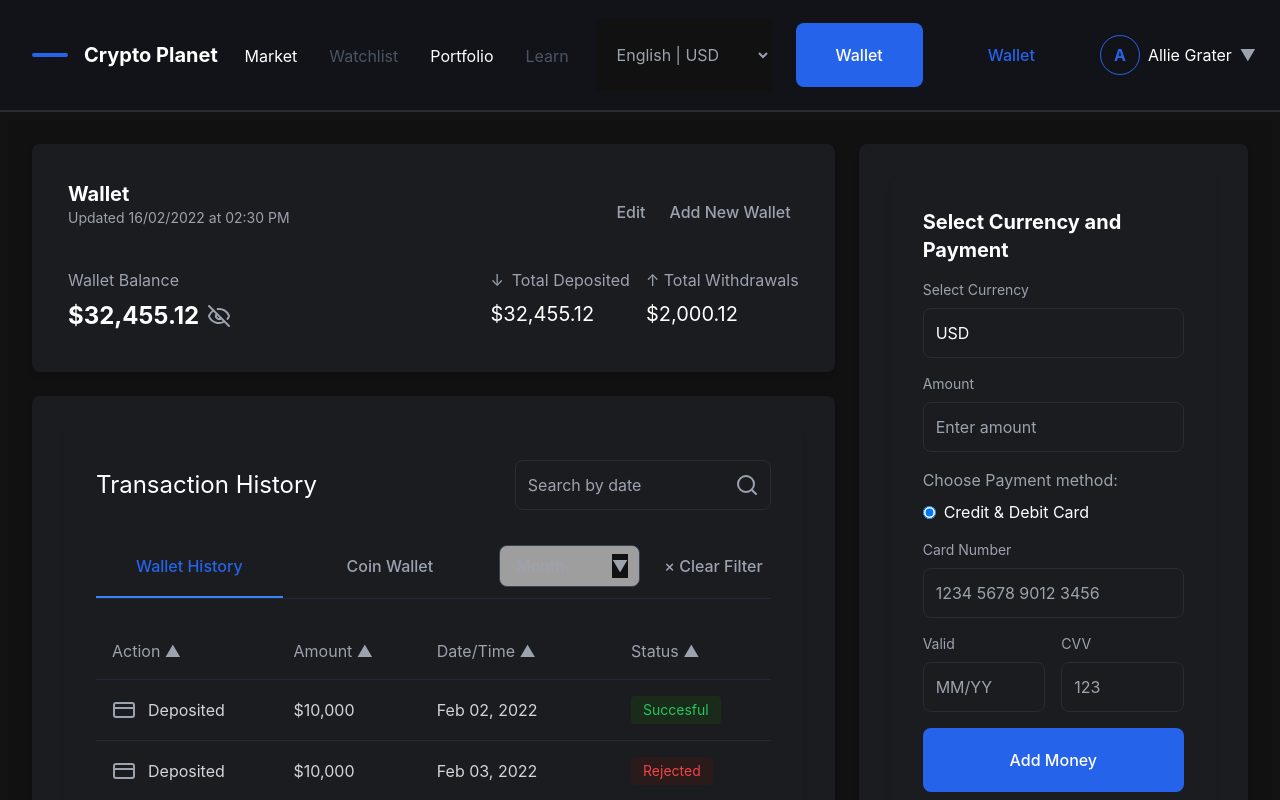
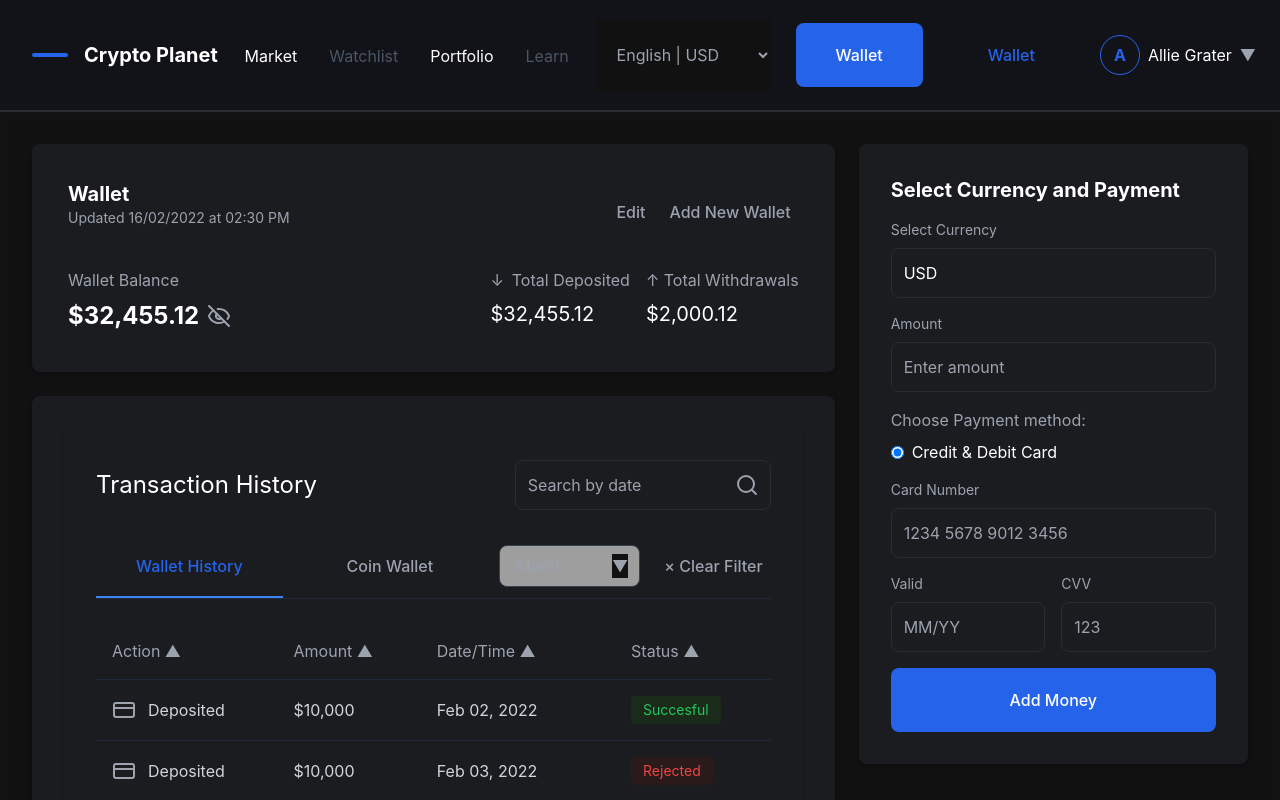
Before and after one commit to fabiodelllima/crypto-planet-frontend, a React (Vite) app in the folder crypto-planet/: page /portfolio in a window 1280 px wide. Shown: the top 800 px of the page. Built offline with nearby package versions, Linux system fonts and the light colour scheme; grey boxes are pictures that could not be loaded.

Commit message:
fix: Correção em duplicação de Container em PaymentForm

```diff
--- a/crypto-planet/src/components/common/PaymentForm.tsx
+++ b/crypto-planet/src/components/common/PaymentForm.tsx
@@ -2,7 +2,6 @@
 
 import Input from "./Input";
 import Button from "./Button";
-import Container from "./Container";
 
 interface PaymentFormProps {
   onSubmit: (amount: number) => void;
@@ -22,7 +21,7 @@
   };
 
   return (
-    <Container className={`space-y-4 p-0.5`}>
+    <div className={`space-y-4`}>
       <h2 className="text-xl font-bold text-white">
         Select Currency and Payment
       </h2>
@@ -52,7 +51,7 @@
           Add Money
         </Button>
       </form>
-    </Container>
+    </div>
   );
 };
 
```
